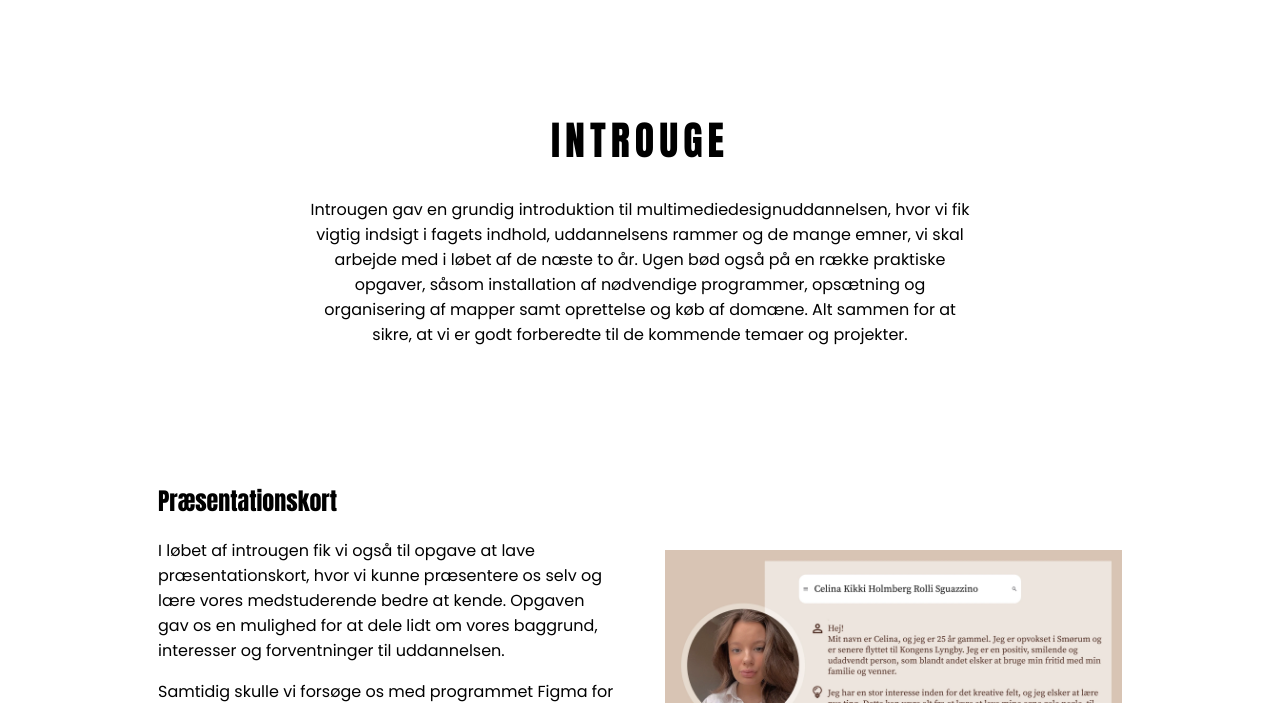
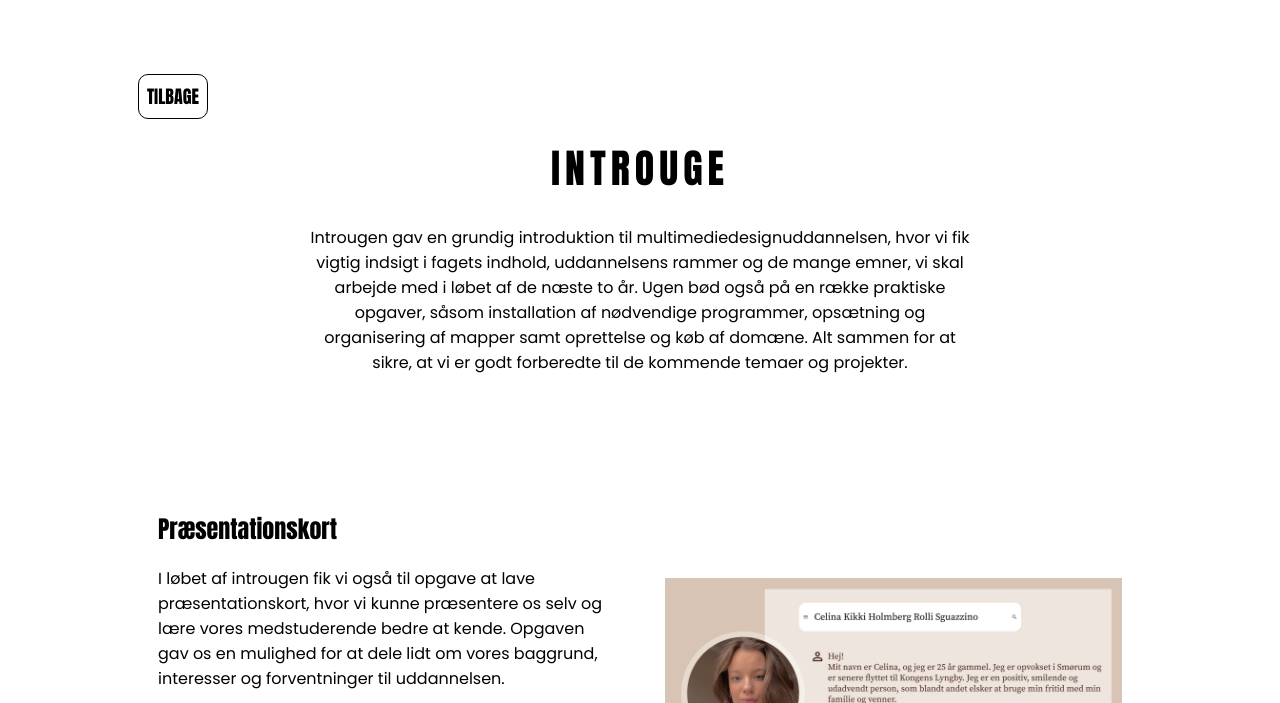
Before and after one commit to C-zino/06_portfolio_eksamen, a plain HTML site: page 01_intro.html in a window 1280 px wide. Shown: the part 97-800 px from the top of the page. Drawn offline with Linux system fonts and the light colour scheme.

Commit message:
with back button

```diff
--- a/01_intro.html
+++ b/01_intro.html
@@ -56,6 +56,9 @@
     </header>
 
     <main class="main-portfolio-content">
+      <div>
+        <a class="back" href="portfolio.html">TILBAGE</a>
+      </div>
       <h1>INTROUGE</h1>
       <div class="main-portfolio-content-intro">
         <p>
--- a/css/style.css
+++ b/css/style.css
@@ -262,7 +262,6 @@ letter-spacing: 0px;
     color: black;
     transition: color 0.3s ease;
     letter-spacing: 0px;
-    padding-top: 20px;
     font-size: 18px;
     font-weight: 100;
 }
@@ -304,6 +303,12 @@ font-size: 14px;
     margin-top: -50px;
 }
 
+.back{
+  border: 1px solid black;
+  border-radius: 10px;
+  padding: 8px;
+  margin-left: -20px;
+}
 
 @media (width >= 1200px) {
 
@@ -317,7 +322,13 @@ font-size: 14px;
         padding-left: 200px;
         padding-right: 200px;
     }
+
+
+.back{
+margin: 30px;
+}
     }
+
 
 
 
```
Also changed, not shown: 02_grundlæggende_web.html (+3 -0 lines), 03_Grundlæggende_UX_UI.html (+3 -0 lines), 04_Grundlæggende_animation.html (+3 -0 lines), 05_02 Grundlæggende_indhold.html (+3 -0 lines), 05_Grundlæggende_indhold.html (+3 -0 lines).
